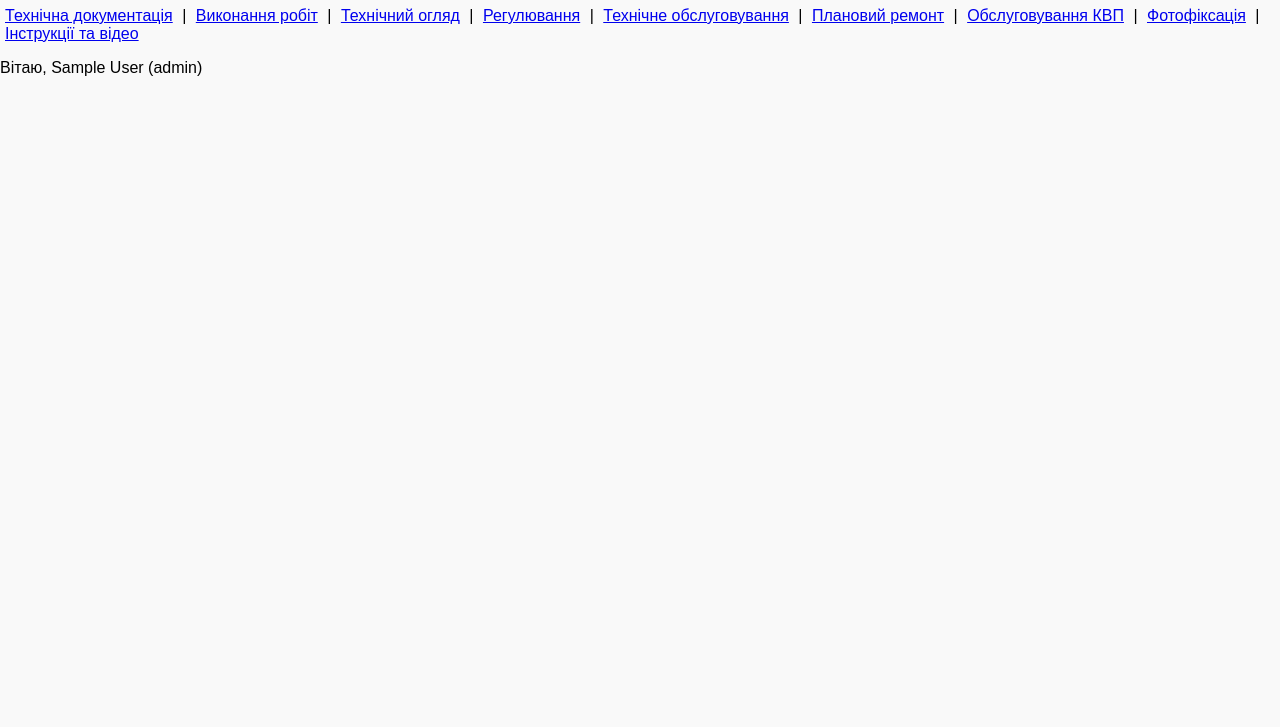
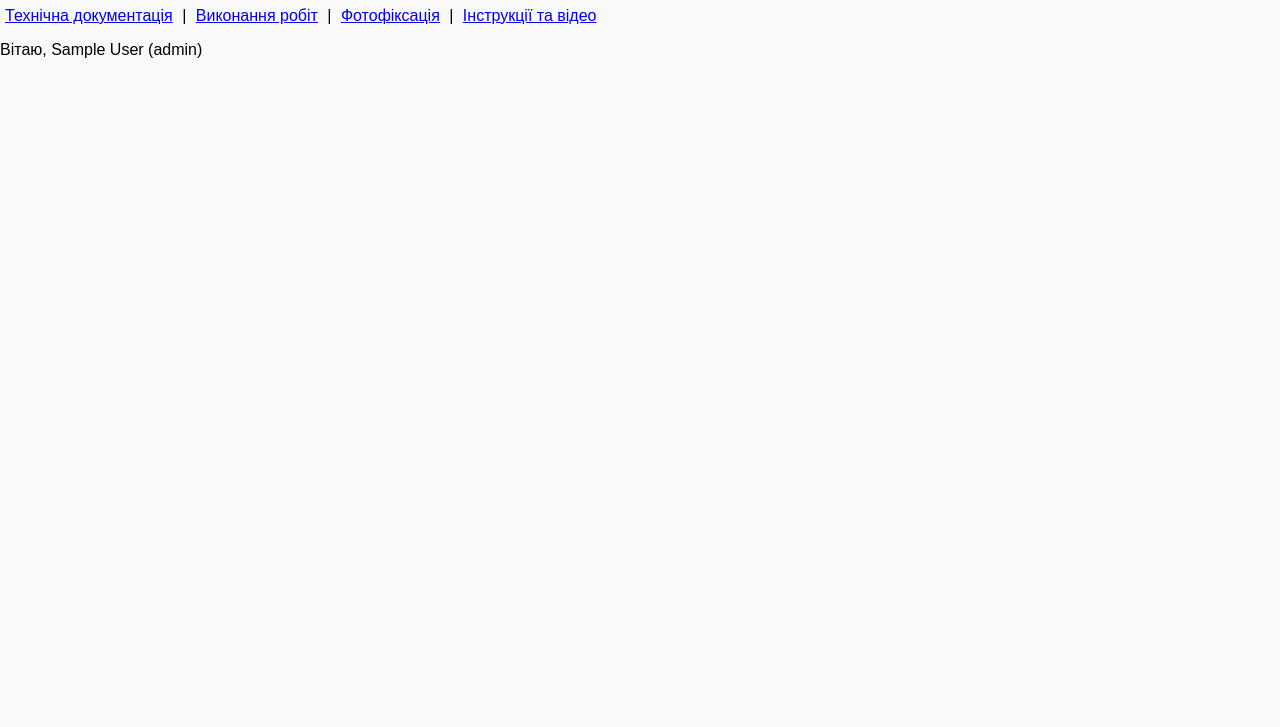
Before and after one commit to naftogazkozyatyn-maker/smart, a plain HTML site: page service.html in a window 1280 px wide. Shown: the part 73-800 px from the top of the page. Drawn offline with Linux system fonts and the light colour scheme; sample sign-in values are in the browser's storage.

Commit message:
Update service.html

```diff
--- a/service.html
+++ b/service.html
@@ -10,11 +10,6 @@
   <nav>
     <a href="docs.html">Технічна документація</a> |
     <a href="works.html">Виконання робіт</a> |
-    <a href="inspection.html">Технічний огляд</a> |
-    <a href="adjustment.html">Регулювання</a> |
-    <a href="maintenance.html">Технічне обслуговування</a> |
-    <a href="repair.html">Плановий ремонт</a> |
-    <a href="devices.html">Обслуговування КВП</a> |
     <a href="photo.html">Фотофіксація</a> |
     <a href="instructions.html">Інструкції та відео</a>
   </nav>
```
